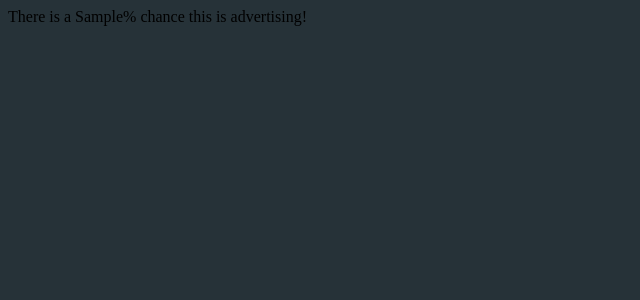
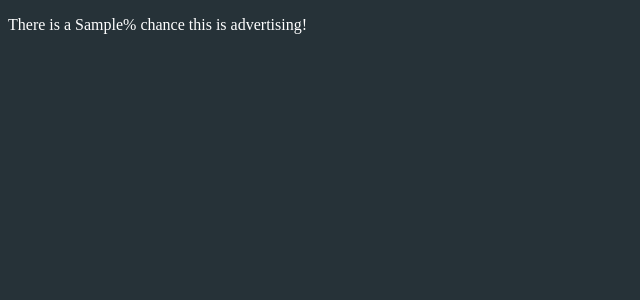
Before and after one commit to CStephenson970/AdDetector, a Flask app: template app/AdDetector/templates/checkpage.html in a window 1280 px wide. Shown: the top 300 px of the page, without its empty margins (0-640 px from the left). Run offline with Flask 2, Linux system fonts and the light colour scheme; the template is opened without the code that fills it: most values are stand-ins (such as "Sample title", 1, 10 or a date in 2020); parts of the project's set-up code (start-up, migrations or seed data) failed here and were passed over.

Commit message:
Further style changes to check page

```diff
--- a/app/AdDetector/templates/checkpage.html
+++ b/app/AdDetector/templates/checkpage.html
@@ -5,8 +5,8 @@
     <script src="popup.js"></script>
   </head>
   <body bgcolor="#263238">
-    <span style="white-space:nowrap;font-family:proxima-nova" color="white">
-      There is a {{ad_chance}}% chance this is advertising!
+    <span style="white-space:nowrap">
+      <p style="color:white;font-family:proxima-nova">There is a {{ad_chance}}% chance this is advertising!</p>
     </span>
   </body>
 </html>
```
